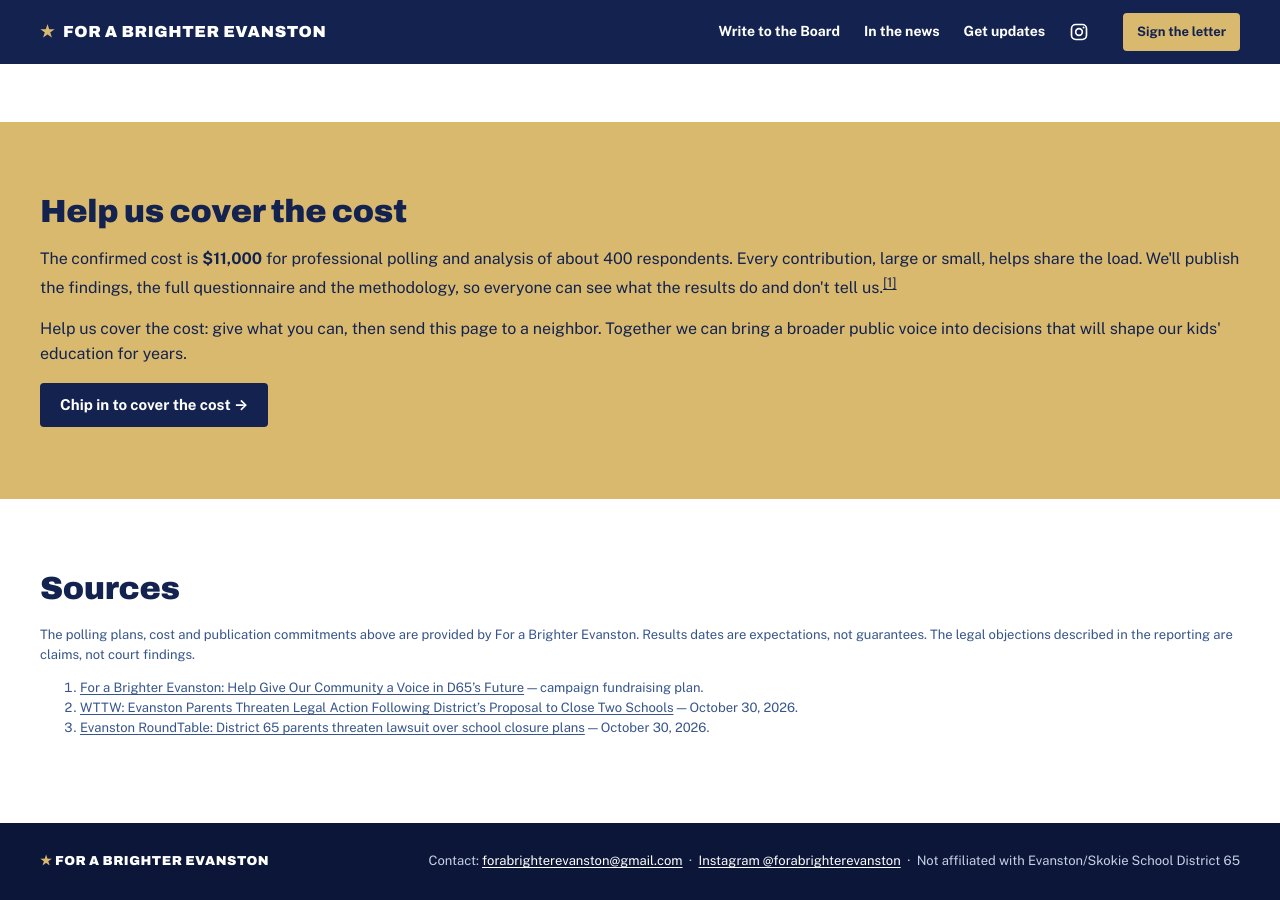
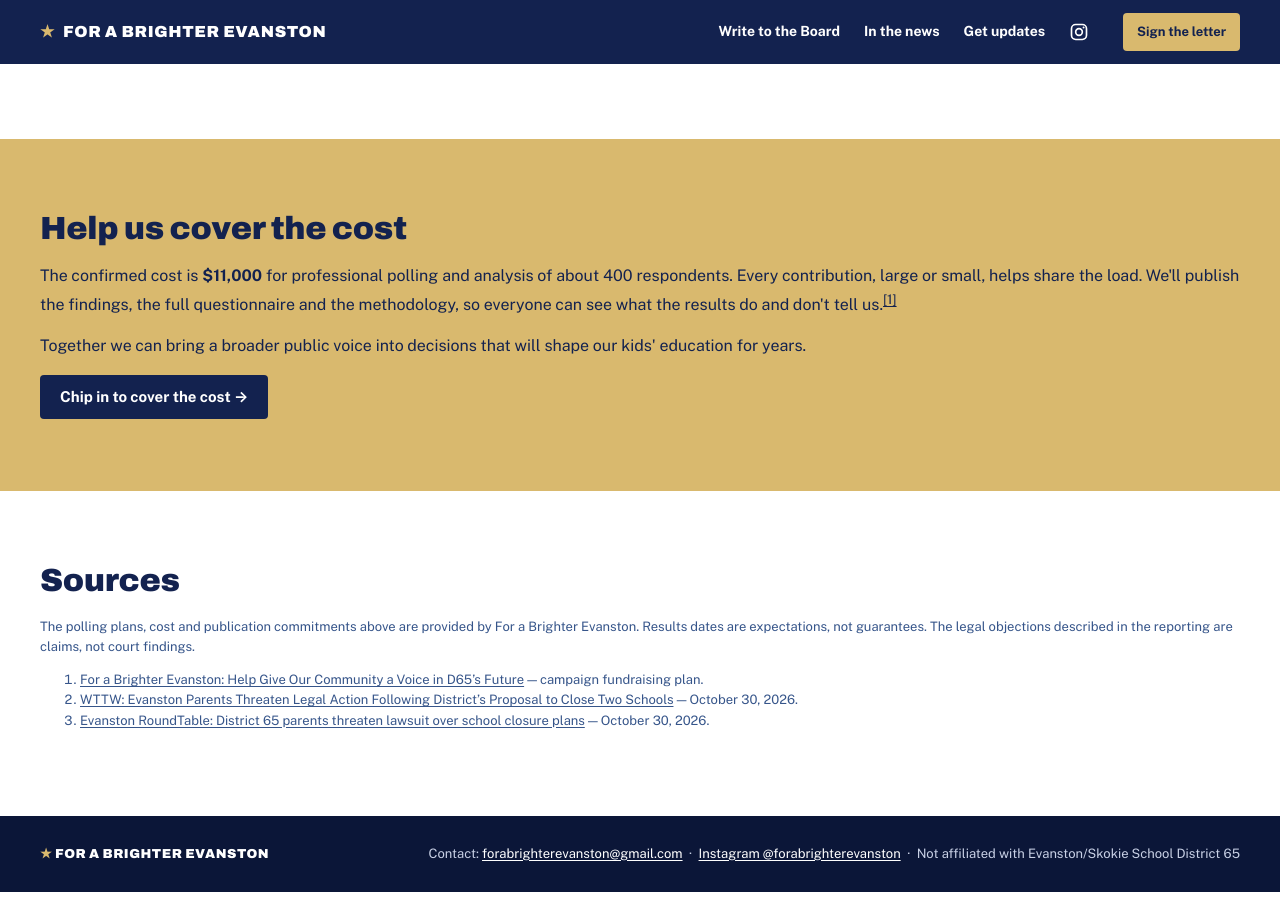
Before and after one commit to germanespinosa/for-a-brighter-evanston, a Jekyll site: the page built from home/voter-poll/index.html, in a window 1280 px wide and 900 px high, scrolled down 1332 px. Built offline with Jekyll 4.4.1, drawn with Linux system fonts in a browser that asks for light colours.

Commit message:
Sandbox voter-poll-fundraiser: refine copy and hero spacing
Requested by Kerstin Shamberg in #website, message 1793802335.489849: remove the give-and-share sentence and add space above the hero button.
Changed: home/voter-poll/index.html only. Preserve remaining copy and both donation links. Use existing paragraph spacing without CSS changes.
Spanish: not included.
Check: sandbox_check.py OK (0 warnings), required before push.
Sandbox only; no publication authorized.

```diff
--- a/home/voter-poll/index.html
+++ b/home/voter-poll/index.html
@@ -8,8 +8,10 @@ description: "Help cover the cost of a professional poll of District 65 voters,
   <div class="container">
     <p class="eyebrow eyebrow--gold">A broader public voice</p>
     <h1 class="page-hero__title page-hero__title--md">Let's find out what Evanston voters <mark class="mark">actually think.</mark></h1>
-    <p class="page-hero__lead page-hero__lead--wide">Help us cover the cost of a professional poll of District 65 voters, with results expected before the Nov 9 board meeting.</p>
-    <p><a class="btn btn--gold" href="https://www.gofundme.com/f/help-give-our-community-a-voice-in-d65s-future">Help cover the cost →</a></p>
+    <div class="page-hero__lead page-hero__lead--wide">
+      <p>Help us cover the cost of a professional poll of District 65 voters, with results expected before the Nov 9 board meeting.</p>
+      <p><a class="btn btn--gold" href="https://www.gofundme.com/f/help-give-our-community-a-voice-in-d65s-future">Help cover the cost →</a></p>
+    </div>
   </div>
 </section>
 
@@ -45,7 +47,7 @@ description: "Help cover the cost of a professional poll of District 65 voters,
   <div class="container">
     <h2 class="section-title">Help us cover the cost</h2>
     <p>The confirmed cost is <strong>$11,000</strong> for professional polling and analysis of about 400 respondents. Every contribution, large or small, helps share the load. We'll publish the findings, the full questionnaire and the methodology, so everyone can see what the results do and don't tell us.<sup><a href="#source-1" aria-label="Source 1: campaign fundraising plan">[1]</a></sup></p>
-    <p>Help us cover the cost: give what you can, then send this page to a neighbor. Together we can bring a broader public voice into decisions that will shape our kids' education for years.</p>
+    <p>Together we can bring a broader public voice into decisions that will shape our kids' education for years.</p>
     <p><a class="btn btn--navy" href="https://www.gofundme.com/f/help-give-our-community-a-voice-in-d65s-future">Chip in to cover the cost →</a></p>
   </div>
 </section>
```
